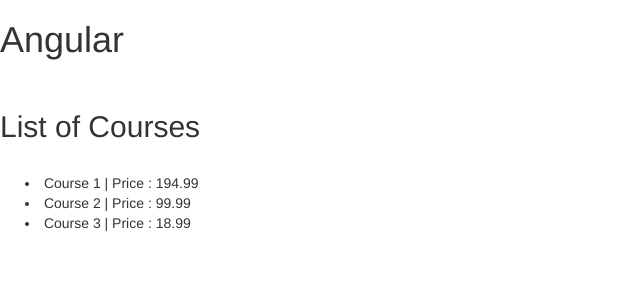
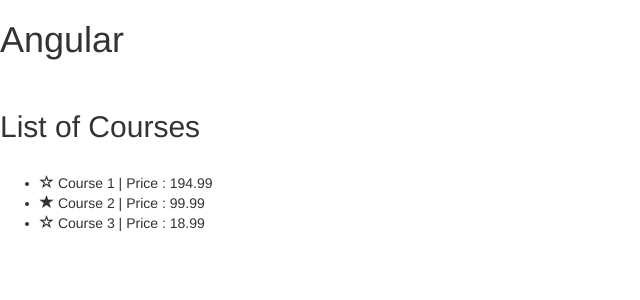
Before and after one commit to MAGNUM81/Angular-Tutorial, an Angular app in the folder hello-world/: page / in a window 1280 px wide. Shown: the top 300 px of the page, without its empty margins (0-640 px from the left). Built offline with nearby package versions, Linux system fonts and the light colour scheme.

Commit message:
favorite solution

```diff
--- a/hello-world/src/app/favorite-star/favorite-star.component.html
+++ b/hello-world/src/app/favorite-star/favorite-star.component.html
@@ -1 +1,4 @@
-  <span class="glyphicon" (click)="onClick()"></span>
+  <span class="glyphicon"
+        [class.glyphicon-star]="isActive"
+        [class.glyphicon-star-empty]="!isActive"
+        (click)="onClick()"></span>
```
